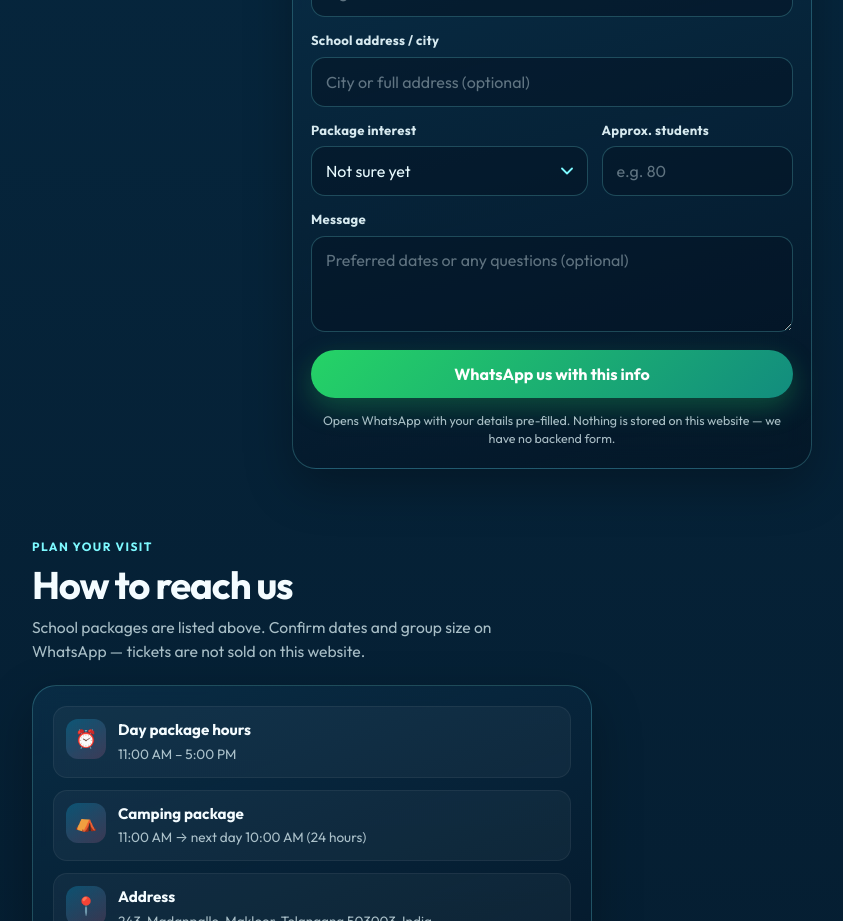
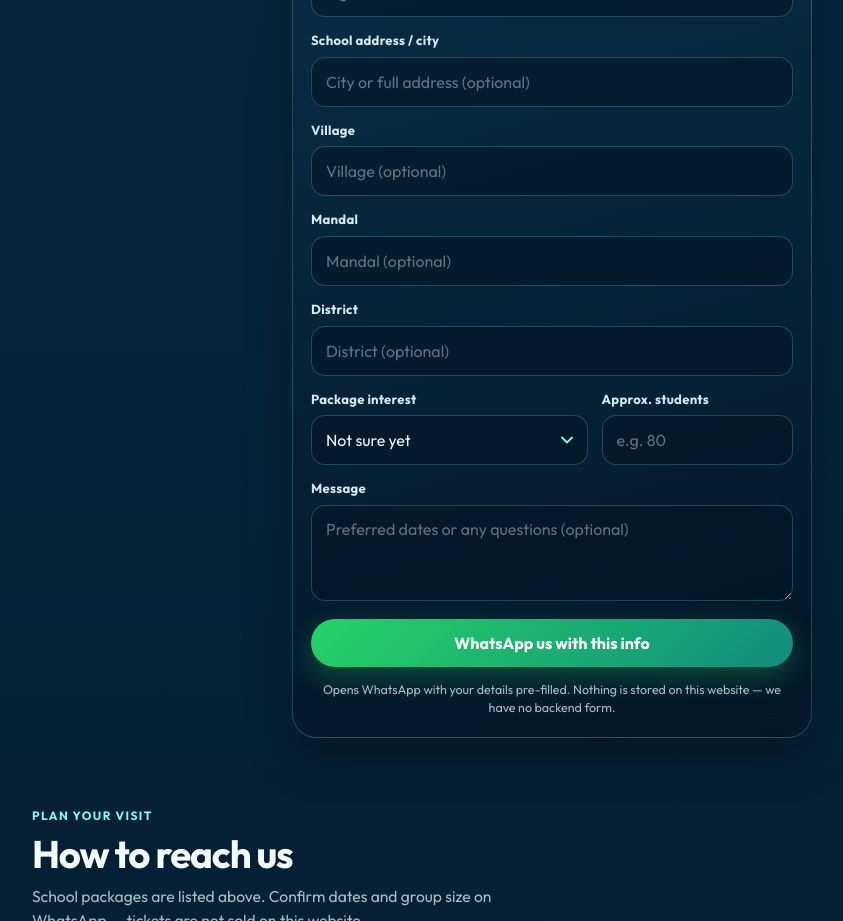
Before and after one commit to pineontheway/subashgardenweb, a React (Vite) app: page / in a window 1280 px wide. Shown: the part 1740-2661 px from the top of the page, without its empty margins (88-931 px from the left). Built offline with nearby package versions, Linux system fonts and the light colour scheme.

Commit message:
Add village, mandal, district to WhatsApp enquiry form
Place optional location fields after school address, in that
order, and include them in the pre-filled WhatsApp message.

```diff
--- a/src/App.tsx
+++ b/src/App.tsx
@@ -183,6 +183,9 @@ function SchoolEnquiryForm() {
   const [schoolName, setSchoolName] = useState('')
   const [phone, setPhone] = useState('')
   const [address, setAddress] = useState('')
+  const [village, setVillage] = useState('')
+  const [mandal, setMandal] = useState('')
+  const [district, setDistrict] = useState('')
   const [packageChoice, setPackageChoice] = useState('')
   const [students, setStudents] = useState('')
   const [note, setNote] = useState('')
@@ -210,7 +213,10 @@ function SchoolEnquiryForm() {
       `Phone: ${phoneNum}`,
     ]
 
-    if (address.trim()) lines.push(`Address: ${address.trim()}`)
+    if (address.trim()) lines.push(`Address / city: ${address.trim()}`)
+    if (village.trim()) lines.push(`Village: ${village.trim()}`)
+    if (mandal.trim()) lines.push(`Mandal: ${mandal.trim()}`)
+    if (district.trim()) lines.push(`District: ${district.trim()}`)
     lines.push(`Package: ${packageChoice || 'Not sure yet'}`)
     if (students.trim()) lines.push(`Approx. students: ${students.trim()}`)
     if (note.trim()) lines.push(`Note: ${note.trim()}`)
@@ -265,6 +271,42 @@ function SchoolEnquiryForm() {
           placeholder="City or full address (optional)"
           value={address}
           onChange={(e) => setAddress(e.target.value)}
+        />
+      </div>
+
+      <div className="enquiry-field">
+        <label htmlFor="enquiry-village">Village</label>
+        <input
+          id="enquiry-village"
+          name="village"
+          type="text"
+          placeholder="Village (optional)"
+          value={village}
+          onChange={(e) => setVillage(e.target.value)}
+        />
+      </div>
+
+      <div className="enquiry-field">
+        <label htmlFor="enquiry-mandal">Mandal</label>
+        <input
+          id="enquiry-mandal"
+          name="mandal"
+          type="text"
+          placeholder="Mandal (optional)"
+          value={mandal}
+          onChange={(e) => setMandal(e.target.value)}
+        />
+      </div>
+
+      <div className="enquiry-field">
+        <label htmlFor="enquiry-district">District</label>
+        <input
+          id="enquiry-district"
+          name="district"
+          type="text"
+          placeholder="District (optional)"
+          value={district}
+          onChange={(e) => setDistrict(e.target.value)}
         />
       </div>
 
```
